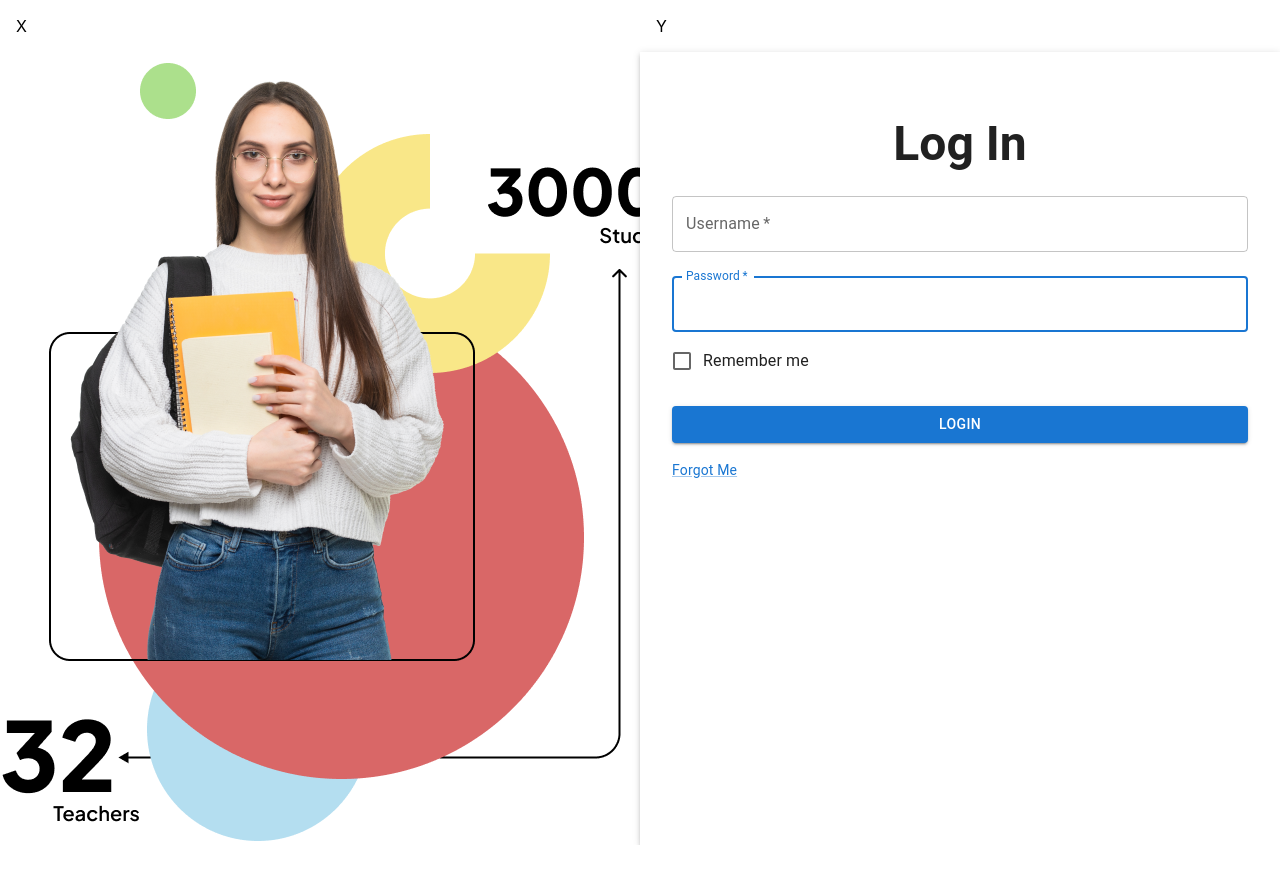
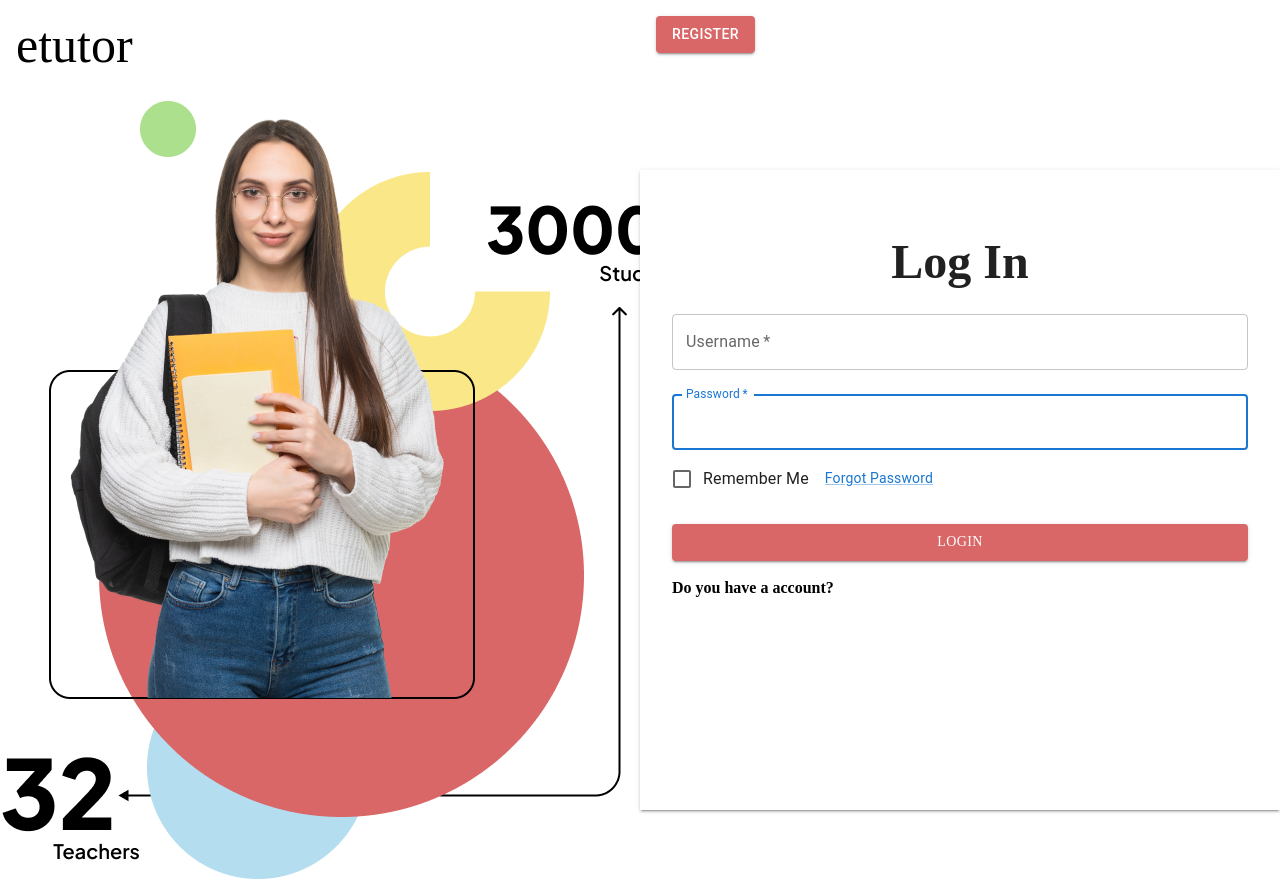
Before and after one commit to hasithasenevirathne123/studentetutor, a React (Create React App) app: page / in a window 1280 px wide. Before the commit the page ends 845 px from the top, so only its background shows below. Built offline with nearby package versions, Linux system fonts and the light colour scheme.

Commit message:
Login new update

```diff
--- a/src/App.css
+++ b/src/App.css
@@ -50,6 +50,9 @@ margin-right: 40px;
   border: 1px solid #000;
 }
 
+.brn-reg{
+  margin-left: 20px;
+}
 
 .radio-btn{
   margin-left: 5px;
--- a/src/App.js
+++ b/src/App.js
@@ -2,12 +2,14 @@ import logo from './logo.svg';
 import './App.css';
 import {BrowserRouter as Router, Route, Routes} from "react-router-dom";
 import Login from './Pages/Login'
+import Homepage from './Pages/Homepage';
 
 function App() {
   return (
    <Router>
     <Routes path='./' element={<Login/>}>
       <Route index element={<Login/>}/>
+      <Route index element={<Homepage/>}/>
     </Routes>
    </Router>
   );
--- /dev/null
+++ b/src/Pages/Homepage.js
@@ -0,0 +1,11 @@
+import React from 'react'
+
+const Homepage = () => {
+  return (
+    <div>
+      <H1>Homepage</H1>
+    </div>
+  )
+}
+
+export default Homepage
--- a/src/Pages/Login.js
+++ b/src/Pages/Login.js
@@ -2,16 +2,24 @@ import React from 'react'
 import {Box, Checkbox, FormControlLabel, TextField, Typography,Button,Grid,Link, Paper, colors} from '@mui/material';
 import image from './Group 72.png'
 import { red } from '@mui/material/colors';
+import { Navigate } from 'react-router';
+
+
+
 const Login = () => {
     const handleSubmit =() =>{
     }
+
+
   return (
-    <>
+    <div>
      <Grid container m={2}>
-<Grid  item lg={6} md={6} sm={12} xs={12}>X</Grid>
-<Grid  item lg={6} md={6} sm={12} xs={12}>Y</Grid>
+<Grid style={{fontFamily:'Plus Jakarta Sans', fontSize:'50px'}}  item lg={6} md={6} sm={12} xs={12}>etutor</Grid>
+<Grid  item lg={6} md={6} sm={12} xs={12}>
+  <Button className='btn-reg' style={{backgroundColor:'#d96767'}}  variant='contained'>Register</Button>
 </Grid>
-    <Grid container component='main'  sx={{height:"50vh"}}>
+</Grid>
+    <Grid container component='main' style={{height:'50vh'}}>
       {/* <Grid item
       xs={false}
       sm={4}
@@ -26,21 +34,26 @@ const Login = () => {
       <img style={{height:'150vh', width:'50%', marginLeft:'5px'}} src={image}/>
    </div> */}
    <Grid item lg={6} md={6} sm={12} xs={12}>
-    <img src={image}/>
+    <img  src={image}/>
    </Grid>
-      <Grid item lg={6} md={6} sm={12} xs={12} component={Paper} square elevation={3}>
+      <Grid style={{height:'40rem', marginTop:'80px'}} item lg={6} md={6} sm={12} xs={12} component={Paper} square elevation={2}>
            <Box sx={{ my:8, mx:4,  display:'flex', flexDirection:"column", alignItems:"center"}}>
-              <Typography style={{fontWeight:'bold',}} variant='h3'>Log In</Typography>
+              <Typography style={{fontWeight:'bold', fontFamily:'Plus Jakarta Sans'}} variant='h3'>Log In</Typography>
                   <Box component="form" noValidate onSubmit={handleSubmit} sx={{mt:1}}>
-                      <TextField margin='normal' required fullWidth id='uname' label="Username" name='username' autoFocus></TextField>
-                      <TextField margin='normal' required fullWidth id='pass' label="Password" name='Password' autoFocus></TextField>
-                      <FormControlLabel control={<Checkbox/>} label="Remember me"/>
-                      <Button fullWidth type="submit" variant="contained" sx={{mt:3,mb:2}}>LogIn</Button>
-                  <Grid container>
-                 <Grid item xs>
-              <Link href="#" variant="body2">Forgot Me</Link>
+
+                      <TextField style={{fontFamily:'Plus Jakarta Sans'}} margin='normal' required fullWidth id='uname' label="Username" name='username' autoFocus></TextField>
+                      <TextField style={{fontFamily:'Plus Jakarta Sans'}} margin='normal' required fullWidth id='pass' label="Password" name='Password' autoFocus></TextField>
+                      <FormControlLabel style={{fontFamily:'Plus Jakarta Sans'}} control={<Checkbox/>} label="Remember Me"/>
+                      <Link href="#" variant='body2' >Forgot Password</Link>
+
+                      <Button fullWidth style={{backgroundColor:'#d96767', fontFamily:'Plus Jakarta Sans'}} type="submit" variant="contained" sx={{mt:3,mb:2}} >LogIn</Button>
+                      <label className='custom-control-form' style={{fontWeight:'600', justifyContent:'center', color:'black',fontFamily:'Plus Jakarta Sans' }}>Do you have a account?</label>
+
+                  {/* <Grid container>
+                 <Grid item lg={6} md={6} sm={12} xs={12}>
+
              </Grid>
-           </Grid>
+                 </Grid> */}
        </Box>
     </Box>
   </Grid>
@@ -50,7 +63,7 @@ const Login = () => {
 <Grid  item lg={6} md={6} sm={12} xs={12}>X</Grid>
 
 </Grid> */}
-</>
+</div>
 
   )
 }
```
